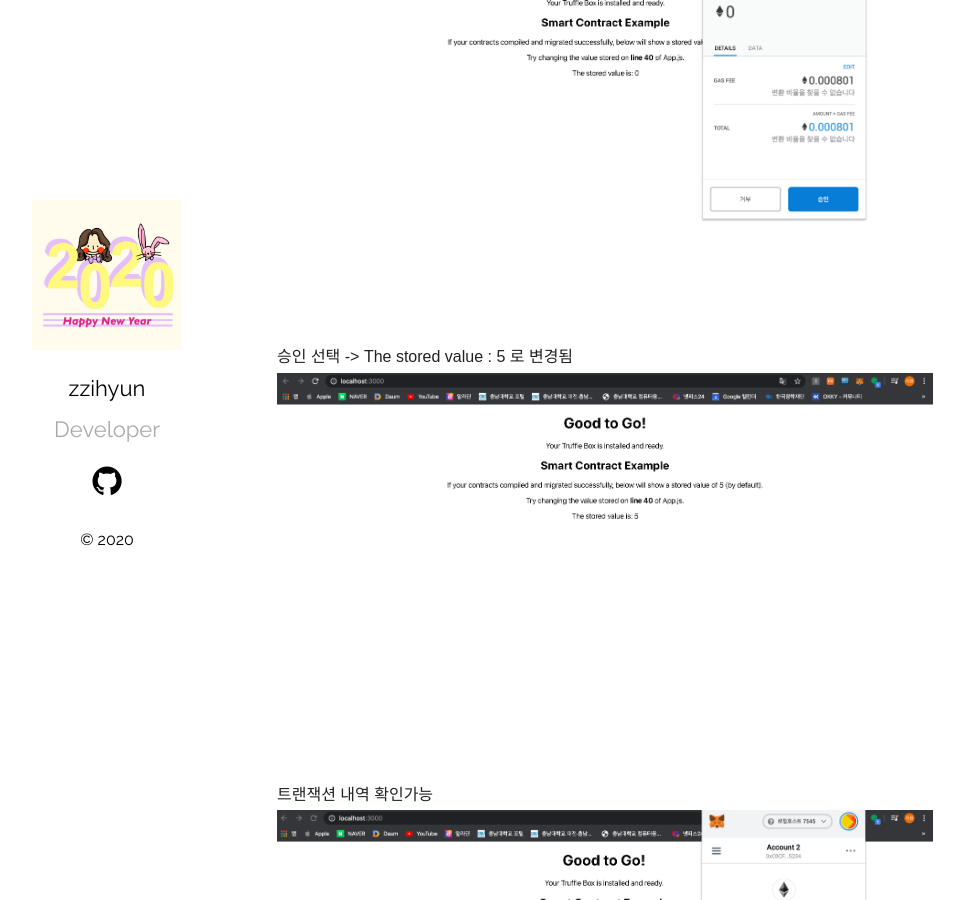
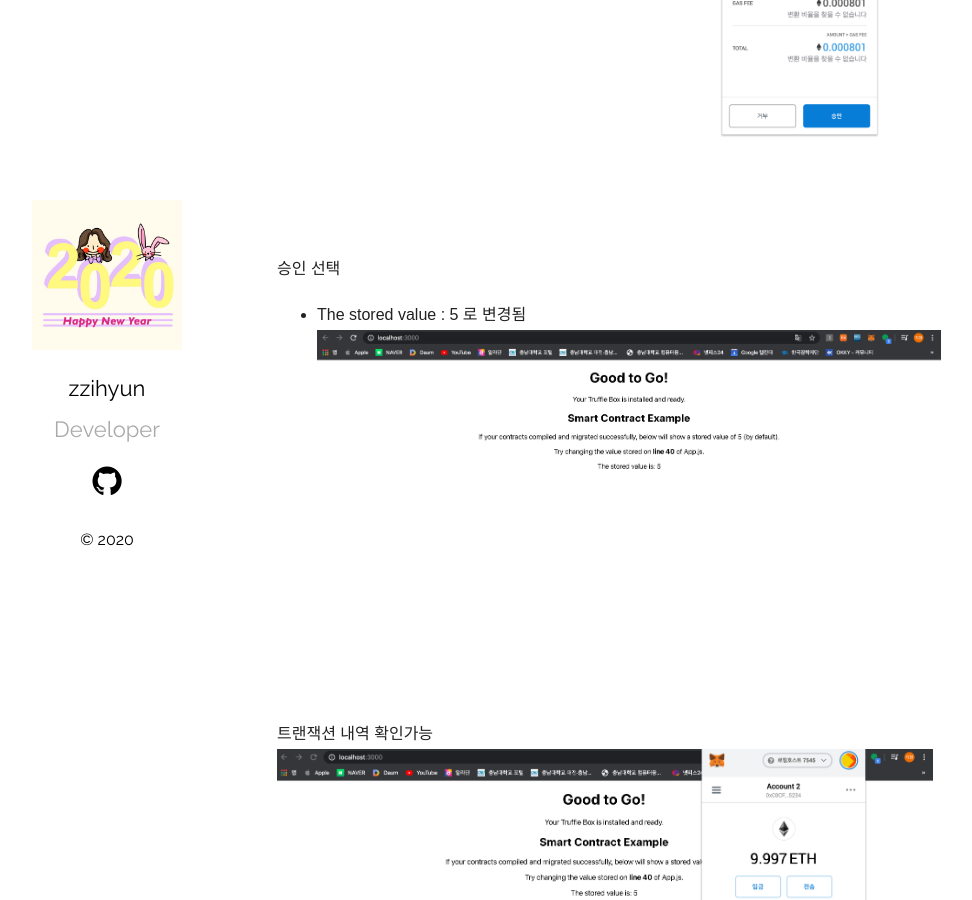
Before and after one commit to jhhhj1002/jhhhj1002.github.io, a Jekyll site: the page built from _posts/2020-03-29-Truffle-in-Blockchain-03.markdown, in a window 1280 px wide and 900 px high, scrolled down 5821 px. Shown: the whole window, without its empty margins (78-1050 px from the left). Built offline with Jekyll 4.4.1, drawn with Linux system fonts in a browser that asks for light colours.

Commit message:
Update 2020-03-29-Truffle-in-Blockchain-03.markdown

```diff
--- a/_posts/2020-03-29-Truffle-in-Blockchain-03.markdown
+++ b/_posts/2020-03-29-Truffle-in-Blockchain-03.markdown
@@ -113,7 +113,7 @@ client 디렉토리로 이동 후, npm run start
 
 <br/>
 Ganache 계정중 import 할 계정의 Private Key 복사
-<img src="/assets/imgs/Blockchain&Truffle_32.png" width="80%" height="45%" >
+<img src="/assets/imgs/Blockchain&Truffle_32.png" width="60%" height="35%" >
 
 <br/>
 메타마스크의 내계정 -> 계정 가져오기 -> 개인키 자리에 복사한 Private Key 입력 후 가져오기 선택
@@ -125,12 +125,14 @@ import 한 Ganache 계정에서 localhost:7545 계정으로 이더 10 전송
 <img src="/assets/imgs/Blockchain&Truffle_35.png" width="35%" height="25%" >
 
 
+<br/>
 프로젝트 재시작 ( npm run start )
-  현재 - The stored value : 0
++ 현재 - The stored value : 0
 <img src="/assets/imgs/Blockchain&Truffle_36.png" width="80%" height="45%" >
 
 
-승인 선택 -> The stored value : 5 로 변경됨
+승인 선택
++ The stored value : 5 로 변경됨
 <img src="/assets/imgs/Blockchain&Truffle_37.png" width="80%" height="45%" >
 
 트랜잭션 내역 확인가능
```
